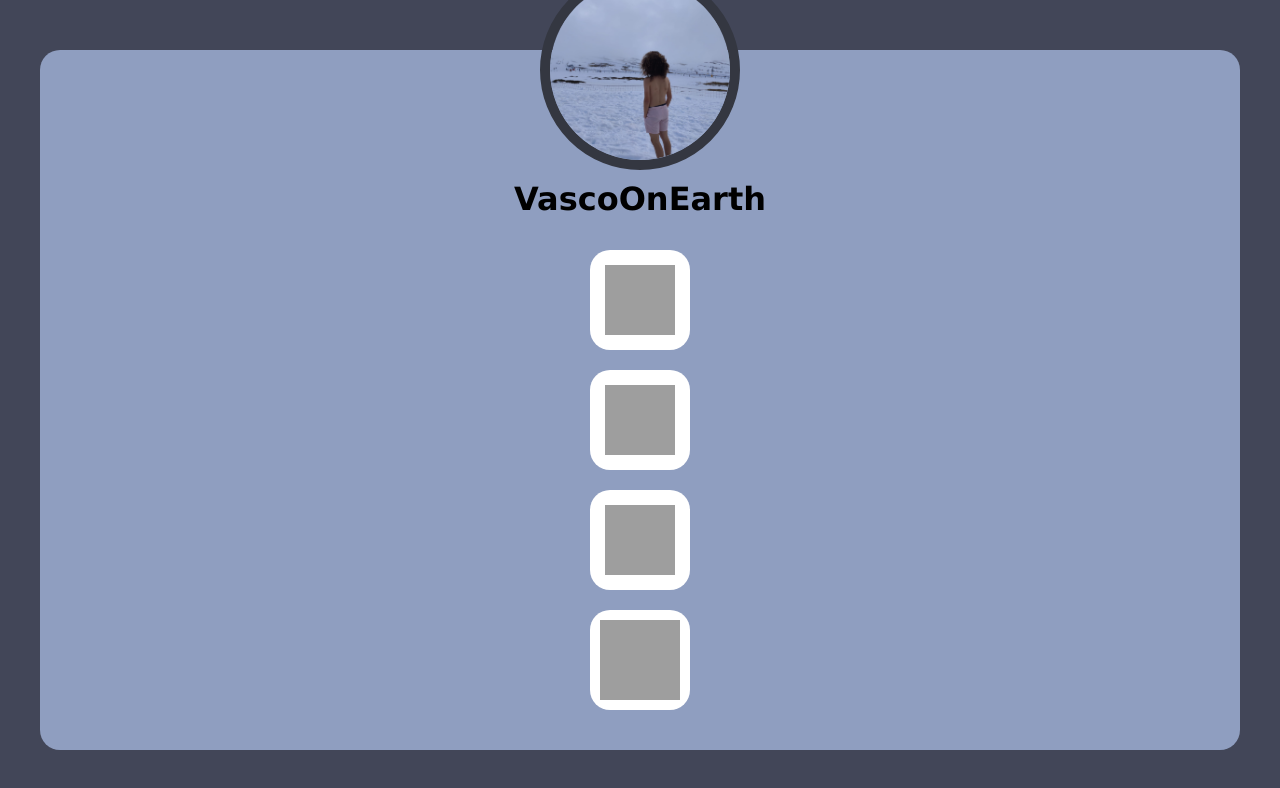
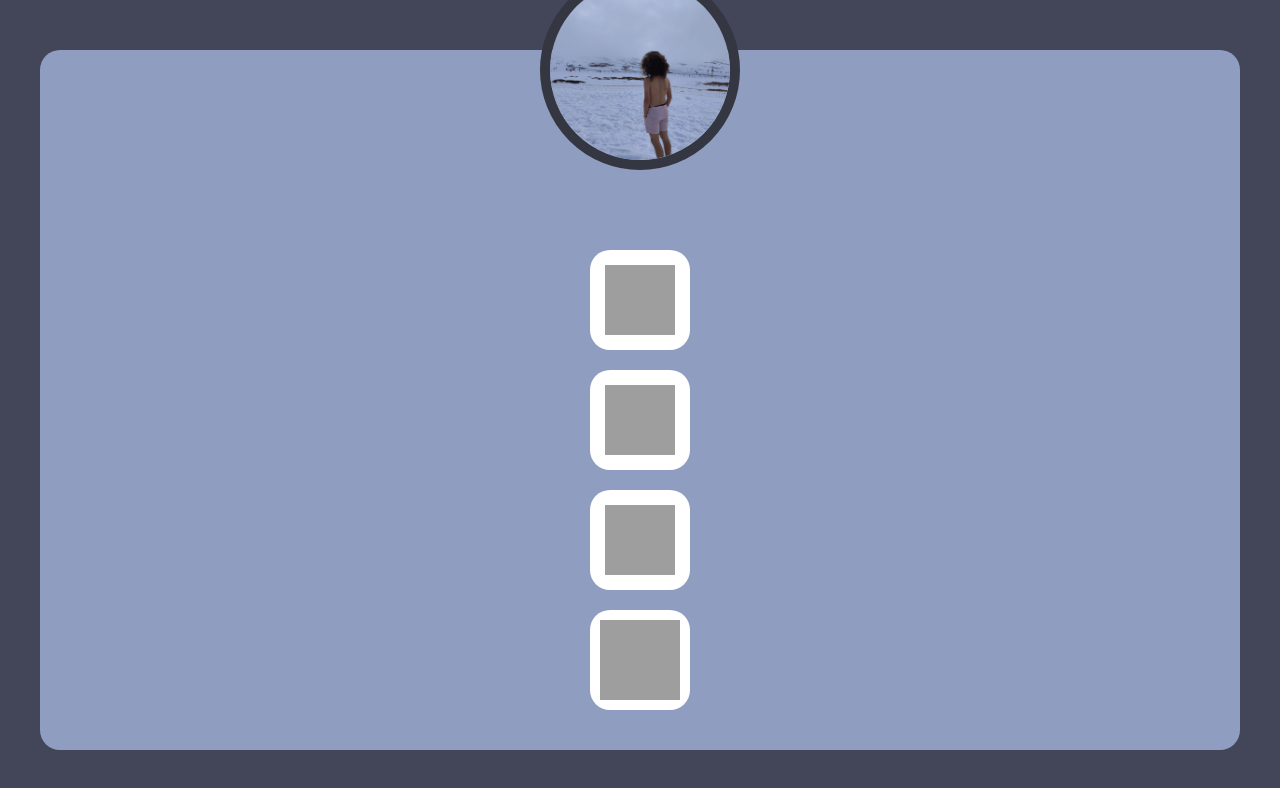
Before and after one commit to VascoOnEarth/Socials-Page, a plain HTML site: page index.html in a window 1280 px wide. Drawn offline with Linux system fonts and the light colour scheme; grey boxes are pictures that could not be loaded.

Commit message:
Update index.html

```diff
--- a/index.html
+++ b/index.html
@@ -10,13 +10,9 @@
     </head>
 
     <body >
-        <!-- Profile Picture and box div-->
             <div class="box">
                 <div class="pfp">
                     <img src="Media/socials_title_logo.png" alt="Image not loading...">
-            </div>
-            <div class="name">
-                <h1>VascoOnEarth</h1>
                 </div>
                 <div class="socials">
                     <div class="twitch">
```
Lines whose indentation alone changed are shown as unchanged.
